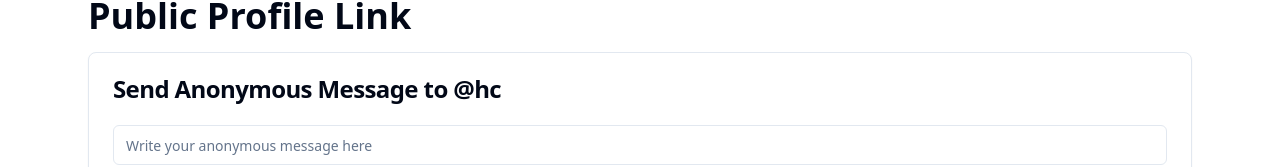
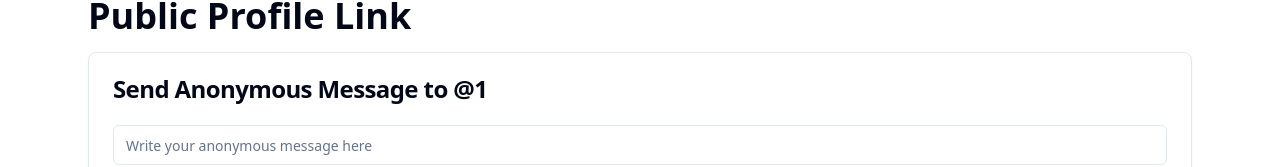
Before and after one commit to Adarsh-Agrahari/Incog, a Next.js app: page /u/1 in a window 1280 px wide. Shown: the part 132-299 px from the top of the page. Built offline with nearby package versions, Linux system fonts and the light colour scheme; no server answers.

Commit message:
Add send message functionality

```diff
--- a/src/app/u/[username]/page.tsx
+++ b/src/app/u/[username]/page.tsx
@@ -1,7 +1,8 @@
 'use client';
 
-import React, { useEffect, useState } from 'react';
+import React, { useState } from 'react';
 import axios from 'axios';
+import { useParams } from 'next/navigation'; // Import useParams
 import { Card, CardContent, CardHeader, CardTitle } from '@/components/ui/card';
 import { Input } from '@/components/ui/input';
 import { Button } from '@/components/ui/button';
@@ -12,8 +13,10 @@ interface ApiResponse {
 }
 
 const PublicProfileLink: React.FC = () => {
-  const [message, setMessage] = useState<string>('');
+  const [content, setMessage] = useState<string>('');
   const [suggestedMessages, setSuggestedMessages] = useState<string[]>([]);
+  const params = useParams(); // Use useParams to get route parameters
+  const username = params.username; // Extract username from params
 
   const fetchSuggestedMessages = async () => {
     try {
@@ -27,15 +30,16 @@ const PublicProfileLink: React.FC = () => {
     }
   };
 
-  useEffect(() => {
-    fetchSuggestedMessages();
-  }, []);
+  const handleSendMessage = async () => {
+    if (!username) {
+      console.error('Username is not defined.');
+      return;
+    }
 
-  const handleSendMessage = async () => {
     try {
-      const response = await axios.post('/api/send-message', { message });
+      const response = await axios.post(`/api/send-message`, { username, content });
       if (response.data.success) {
-        console.log('Message sent successfully:', message);
+        console.log('Message sent successfully:', content);
         setMessage(''); // Clear message input after sending
       } else {
         console.error('Failed to send message:', response.data.message);
@@ -50,17 +54,14 @@ const PublicProfileLink: React.FC = () => {
       <h1 className='text-4xl font-bold mb-4'>Public Profile Link</h1>
       <Card>
         <CardHeader>
-          <CardTitle>Send Anonymous Message to @hc</CardTitle>
+          <CardTitle>Send Anonymous Message to @{username}</CardTitle>
         </CardHeader>
         <CardContent>
           <div className="mb-4">
-            <label className="block text-sm font-medium text-gray-700">
-
-            </label>
             <Input
               type="text"
               placeholder="Write your anonymous message here"
-              value={message}
+              value={content}
               onChange={(e) => setMessage(e.target.value)}
             />
           </div>
```
